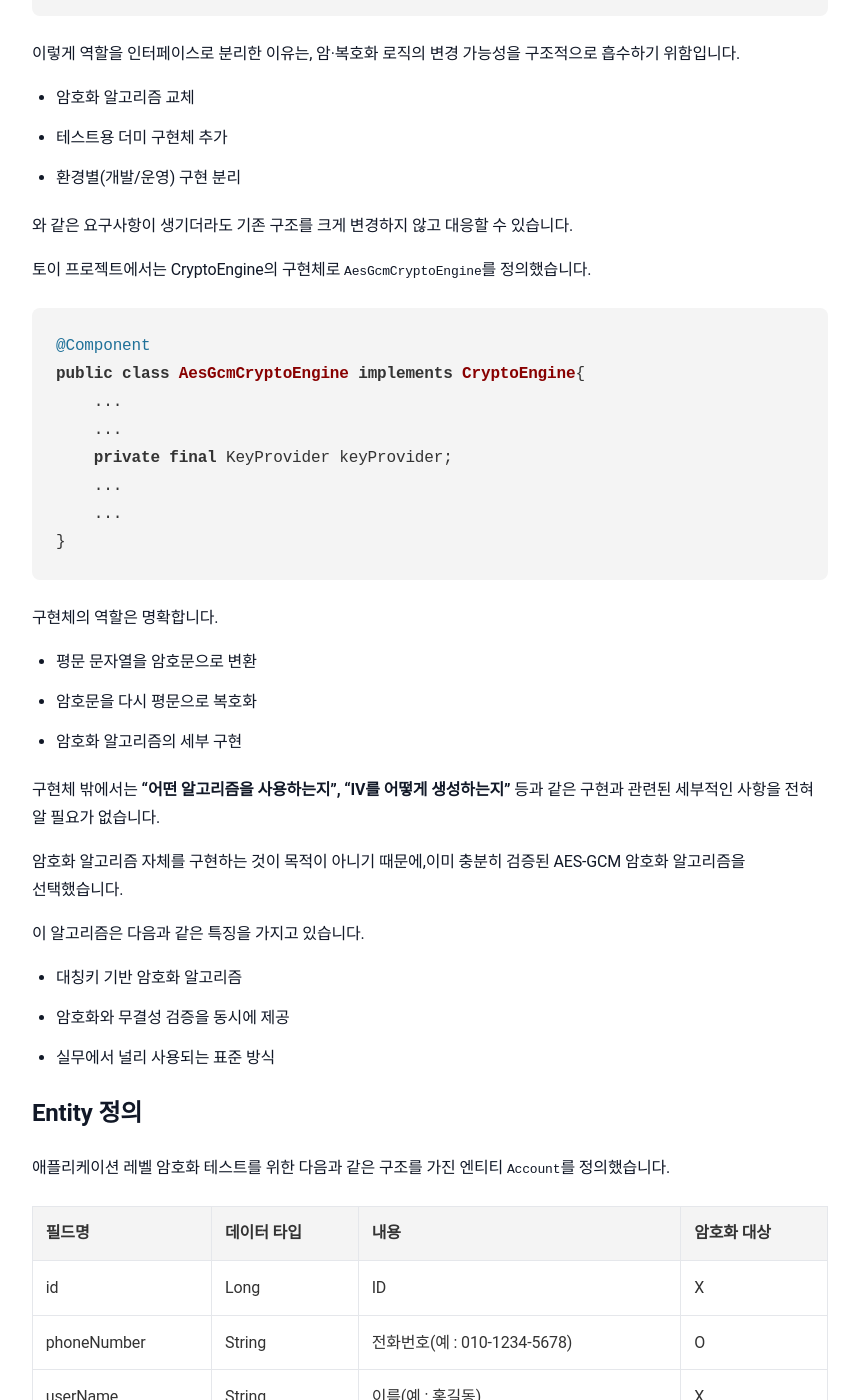
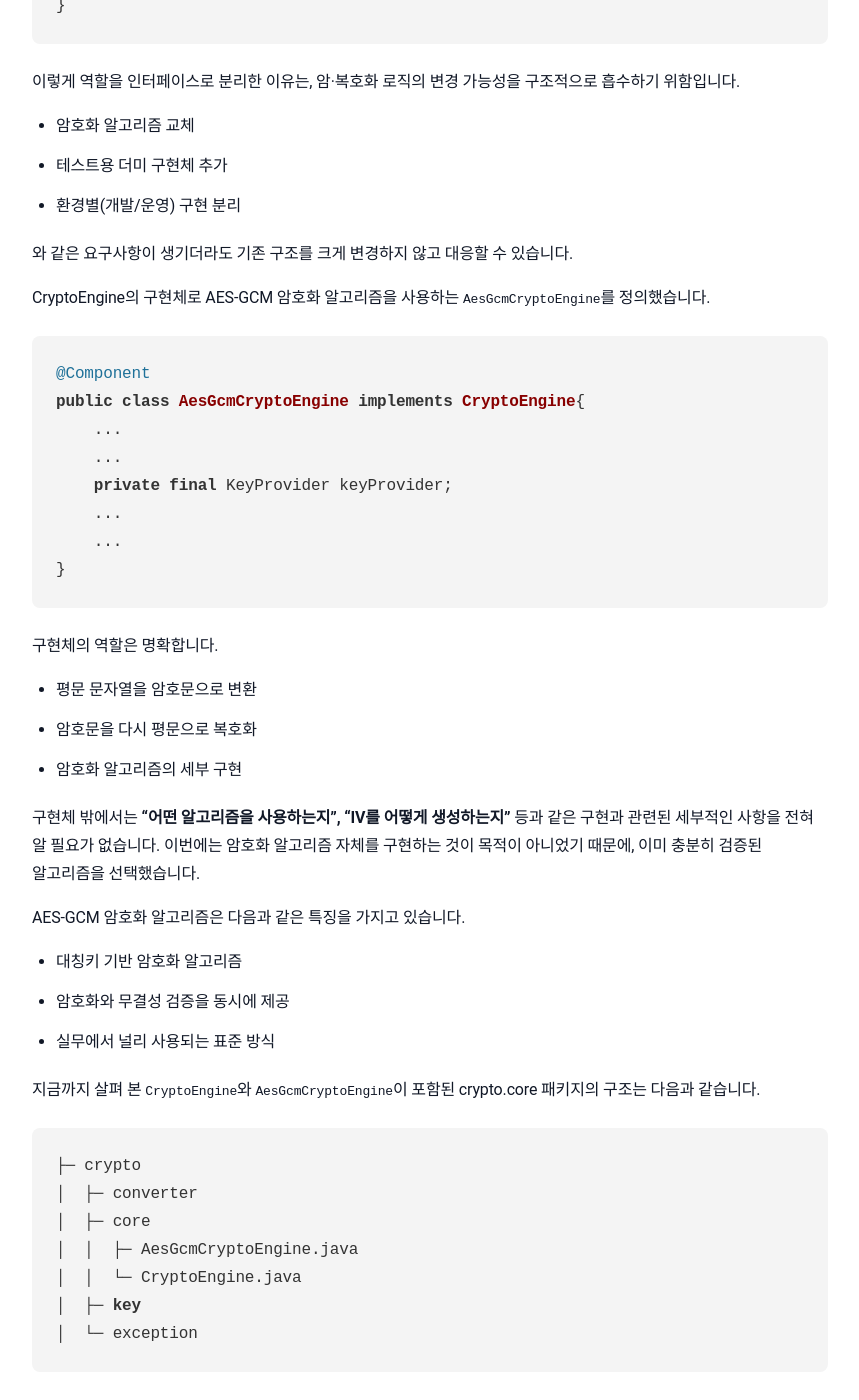
Before and after one commit to sanghoon-lee/sanghoon-lee.github.io, a Jekyll site: the page built from _posts/2026-01-27-JPACryptoConverter4.md, in a window 1280 px wide and 1400 px high, scrolled down 3845 px. Shown: the whole window, without its empty margins (210-1069 px from the left). Built offline with Jekyll 4.4.1, drawn with Linux system fonts in a browser that asks for light colours; nearby versions of some CDN libraries; comment, search, counter and statistics services are not loaded; some of the changed text lies outside the part shown.

Commit message:
AttributeConveter 포스팅 내용 수정

````diff
--- a/_posts/2026-01-27-JPACryptoConverter4.md
+++ b/_posts/2026-01-27-JPACryptoConverter4.md
@@ -98,7 +98,7 @@ public class StringEncryptConverter extends BaseEncryptConverter<String>{
 
 문자열(String) 타입만 처리해도 충분하지만, 실무 환경에 적용하려면 다양한 데이터 타입을 처리할 수 있어야 합니다. 이러한 문제는 `StringEncryptConverter`처럼 `BaseEncryptConverter`를 확장해서 특정 데이터 타입에 종속적인 처리를 구현하는 방식으로 쉽게 해결될 수 있습니다.
 
-지금까지 살펴 본 `BaseEncryptConverter`와 `StringEncryptConverter`이 포함된 crypto 패키지의 구조는 다음과 같습니다.
+지금까지 살펴 본 `BaseEncryptConverter`와 `StringEncryptConverter`이 포함된 crypto.converter 패키지의 구조는 다음과 같습니다.
 ```
 ├─ crypto
 │  ├─ converter
@@ -128,7 +128,7 @@ public interface CryptoEngine {
 
 와 같은 요구사항이 생기더라도 기존 구조를 크게 변경하지 않고 대응할 수 있습니다.
 
-토이 프로젝트에서는 CryptoEngine의 구현체로 `AesGcmCryptoEngine`를 정의했습니다.
+CryptoEngine의 구현체로 AES-GCM 암호화 알고리즘을 사용하는 `AesGcmCryptoEngine`를 정의했습니다.
 
 ```java
 @Component
@@ -147,17 +147,25 @@ public class AesGcmCryptoEngine implements CryptoEngine{
 * 암호문을 다시 평문으로 복호화
 * 암호화 알고리즘의 세부 구현
 
-구현체 밖에서는 **“어떤 알고리즘을 사용하는지”, “IV를 어떻게 생성하는지”** 등과 같은 구현과 관련된 세부적인 사항을 전혀 알 필요가 없습니다.
+구현체 밖에서는 **“어떤 알고리즘을 사용하는지”, “IV를 어떻게 생성하는지”** 등과 같은 구현과 관련된 세부적인 사항을 전혀 알 필요가 없습니다. 이번에는 암호화 알고리즘 자체를 구현하는 것이 목적이 아니었기 때문에, 이미 충분히 검증된 알고리즘을 선택했습니다.
 
-암호화 알고리즘 자체를 구현하는 것이 목적이 아니기 때문에,이미 충분히 검증된 AES-GCM 암호화 알고리즘을 선택했습니다.
-
-이 알고리즘은 다음과 같은 특징을 가지고 있습니다.
+AES-GCM 암호화 알고리즘은 다음과 같은 특징을 가지고 있습니다.
 
 * 대칭키 기반 암호화 알고리즘
 * 암호화와 무결성 검증을 동시에 제공
 * 실무에서 널리 사용되는 표준 방식
 
+지금까지 살펴 본 `CryptoEngine`와 `AesGcmCryptoEngine`이 포함된 crypto.core 패키지의 구조는 다음과 같습니다.
 
+```
+├─ crypto
+│  ├─ converter
+│  ├─ core
+│  │  ├─ AesGcmCryptoEngine.java
+│  │  └─ CryptoEngine.java
+│  ├─ key
+│  └─ exception
+```
 
 
 
````
